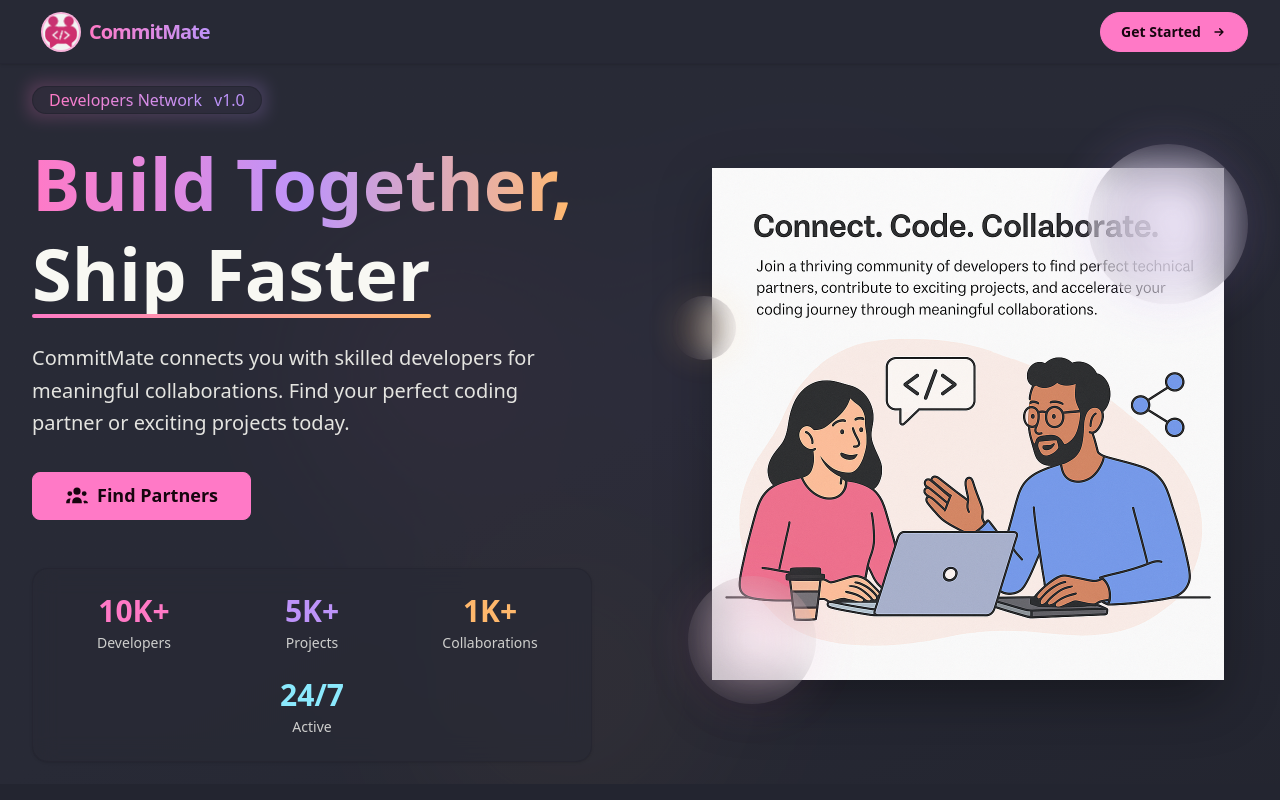
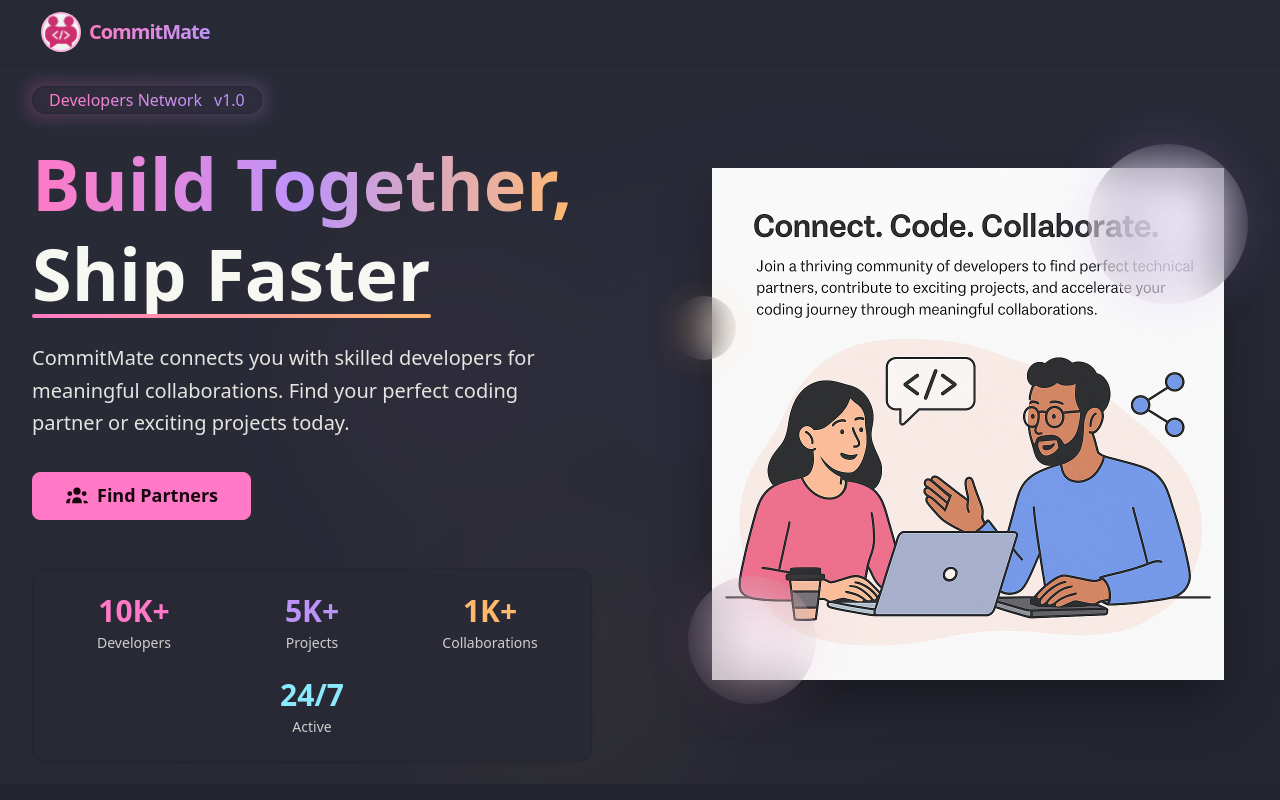
Before and after one commit to soumadip-dev/CommitMate, a React (Vite) app in the folder frontend/: page / in a window 1280 px wide. Shown: the top 800 px of the page. Built offline with nearby package versions, Linux system fonts and the light colour scheme.

Commit message:
chore: remove Get Started button from navbar

```diff
--- a/frontend/src/components/NavBar.jsx
+++ b/frontend/src/components/NavBar.jsx
@@ -48,15 +48,6 @@ const NavBar = () => {
           </div>
         </Link>
       </div>
-
-      {/* Navigation Links - Add these if you want center-aligned nav items */}
-      {/* <div className="flex-none hidden md:flex">
-        <ul className="menu menu-horizontal px-1 gap-1">
-          <li><Link to="/app" className="btn btn-ghost btn-sm">Home</Link></li>
-          <li><Link to="/app/features" className="btn btn-ghost btn-sm">Features</Link></li>
-          <li><Link to="/app/about" className="btn btn-ghost btn-sm">About</Link></li>
-        </ul>
-      </div> */}
 
       {/* User Section */}
       <div className="flex-none gap-2">
@@ -188,28 +179,7 @@ const NavBar = () => {
               </li>
             </ul>
           </div>
-        ) : (
-          <button
-            className="btn btn-primary btn-sm md:btn-md rounded-full px-5 hover:scale-105 active:scale-95 transition-transform"
-            onClick={() => navigate('/app/')}
-          >
-            Get Started
-            <svg
-              xmlns="http://www.w3.org/2000/svg"
-              className="h-4 w-4 ml-1"
-              fill="none"
-              viewBox="0 0 24 24"
-              stroke="currentColor"
-            >
-              <path
-                strokeLinecap="round"
-                strokeLinejoin="round"
-                strokeWidth="2"
-                d="M13 7l5 5m0 0l-5 5m5-5H6"
-              />
-            </svg>
-          </button>
-        )}
+        ) : null}
       </div>
     </nav>
   );
```
